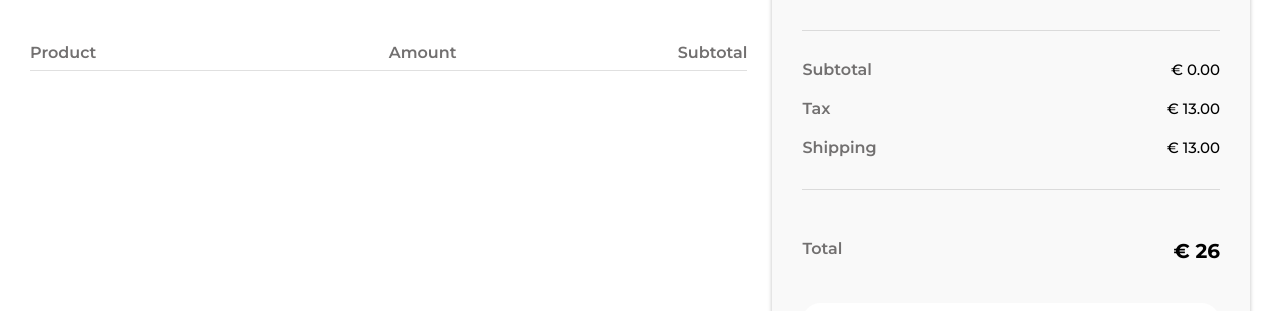
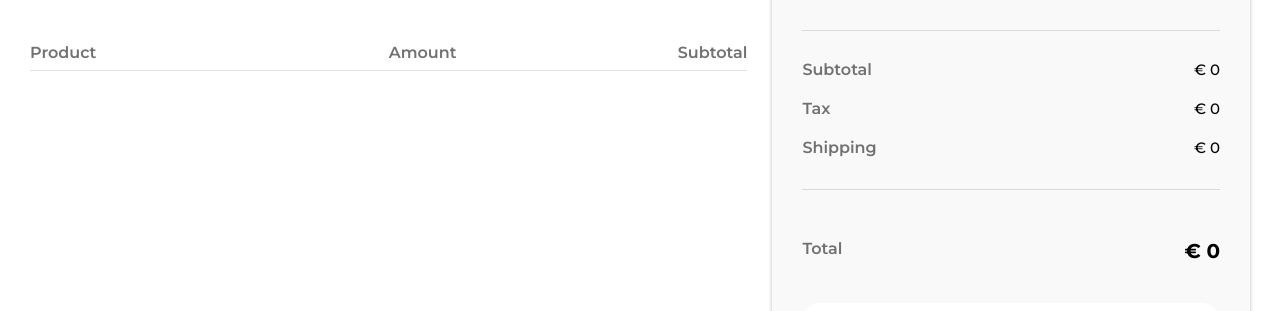
Before and after one commit to Team-4185/frontend, a React (Vite) app: page /cart in a window 1280 px wide. Shown: the part 333-644 px from the top of the page. Built offline with nearby package versions, Linux system fonts and the light colour scheme.

Commit message:
fix magic numbers

```diff
--- a/src/app/store/index.ts
+++ b/src/app/store/index.ts
@@ -1,7 +1,7 @@
 import { configureStore } from '@reduxjs/toolkit';
 import cartReducer from './CartSlice';
 
-export const store =  configureStore({
+export const store = configureStore({
   reducer: {
     cart: cartReducer,
   },
--- a/src/shared/ui/Cart/OrderSummary.tsx
+++ b/src/shared/ui/Cart/OrderSummary.tsx
@@ -15,14 +15,15 @@ import { useSelector } from 'react-redux';
 import type { RootState } from '../../../app/store';
 
 export const OrderSummary = () => {
+  const amountOfProducts = useSelector((state: RootState) => state.cart.cart.length);
   const tax = 13;
   const shipping = 13;
   const subTotal = useSelector((state: RootState) =>
     state.cart.cart.reduce((sum, product) => sum + product.price * product.amount, 0)
   );
   const total = tax + shipping + subTotal;
+
   const navigate = useNavigate();
-
   const handleContinue = () => {
     navigate('/payment');
   };
@@ -35,15 +36,15 @@ export const OrderSummary = () => {
         <Box sx={{ display: 'flex', gap: '20px', flexDirection: 'column' }}>
           <Box className="cart-summary-row">
             <div className="cart-summary-label">Subtotal</div>
-            <div className="cart-summary-value">€ {subTotal.toFixed(2)}</div>
+            <div className="cart-summary-value">€ {amountOfProducts ? subTotal.toFixed(2) : 0}</div>
           </Box>
           <Box className="cart-summary-row">
             <div className="cart-summary-label">Tax</div>
-            <div className="cart-summary-value">€ {tax.toFixed(2)}</div>
+            <div className="cart-summary-value">€ {amountOfProducts ? tax.toFixed(2) : 0}</div>
           </Box>
           <Box className="cart-summary-row">
             <div className="cart-summary-label">Shipping</div>
-            <div className="cart-summary-value">€ 13.00</div>
+            <div className="cart-summary-value">€ {amountOfProducts ? shipping.toFixed(2) : 0}</div>
           </Box>
         </Box>
 
@@ -51,7 +52,7 @@ export const OrderSummary = () => {
 
         <Box className="cart-total">
           <div className="cart-total-label">Total</div>
-          <div className="cart-total-value">€ {total}</div>
+          <div className="cart-total-value">€ {amountOfProducts ? total : 0}</div>
         </Box>
 
         <button className="cart-btn-payment" onClick={handleContinue}>
```
